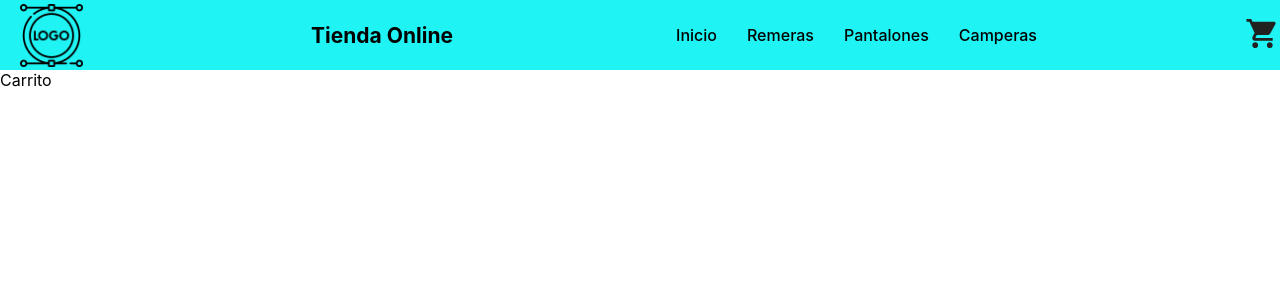
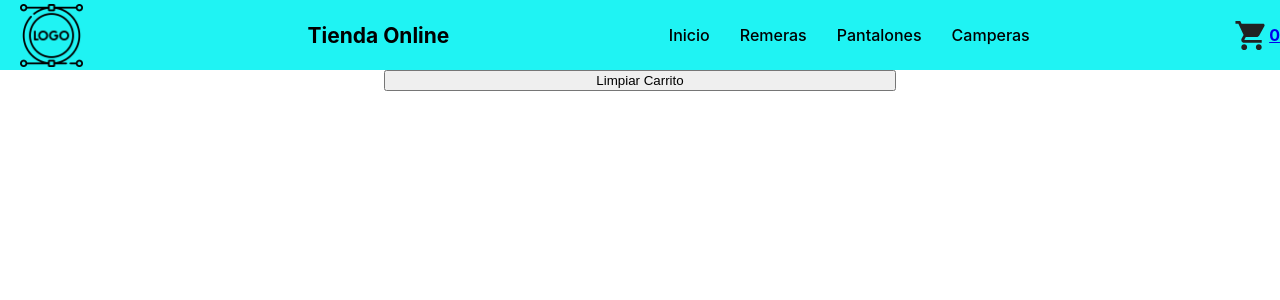
Before and after one commit to LucasCoronado/tienda-react, a React (Create React App) app: page /cart in a window 1280 px wide. Shown: the top 300 px of the page. Built offline with nearby package versions, Linux system fonts and the light colour scheme.

Commit message:
Desafio context

```diff
--- a/src/App.js
+++ b/src/App.js
@@ -4,12 +4,14 @@ import ItemListContainer from "./Components/ItemListContainer/ItemListContainer"
 import ItemDetailContainer from "./Components/ItemDetailContainer/ItemDetailContainer";
 import { BrowserRouter, Routes, Route } from "react-router-dom";
 import Cart from './Components/Cart/Cart.js'
+import CustomProvider from "./Context/CartContext";
 
 const App = () =>{
   const greeting= "Bienvenido/a a la Tienda"
 
   return (
     <BrowserRouter>
+    <CustomProvider>
     <NavBar/>
     <Routes>
       <Route path="/" element={<ItemListContainer greeting={greeting}/>}/>
@@ -17,6 +19,7 @@ const App = () =>{
       <Route path="/detail/:id" element={<ItemDetailContainer greeting={greeting}/>}/>
       <Route path="/cart" element={<Cart/>}/>
     </Routes>
+    </CustomProvider>
     </BrowserRouter>
 
   )
--- a/src/Components/Cart/Cart.js
+++ b/src/Components/Cart/Cart.js
@@ -1,8 +1,18 @@
-import React from 'react'
+import React, {useContext} from 'react'
+import { cartContext } from '../../Context/CartContext'
+import ItemCart from '../ItemCart/ItemCart'
+import "./cart.css"
+
+
 
 const Cart = () => {
+  const {productos, clear} = useContext(cartContext)
   return (
-    <div>Carrito</div>
+    <div>
+      {productos.map((producto) => <ItemCart key={producto.id} producto={producto}/>)}
+      <div className='cartBtn'>
+        <button onClick={clear}>Limpiar Carrito</button></div>
+    </div>
   )
 }
 
--- /dev/null
+++ b/src/Components/Cart/cart.css
@@ -0,0 +1,7 @@
+.cartBtn{
+    margin-left: 30%;
+    margin-right: 30%;
+    display: flex;
+    flex-direction: column;
+    justify-content: center;
+}
--- a/src/Components/CartWidget/CartWidget.js
+++ b/src/Components/CartWidget/CartWidget.js
@@ -1,10 +1,17 @@
-import React from "react";
+import React, {useContext} from "react";
 import ShoppingCartIcon from '@mui/icons-material/ShoppingCart';
 import { grey } from '@mui/material/colors';
+import { cartContext } from "../../Context/CartContext";
+import "./cartWidget.css"
 
 const CartWidget = () => {
+
+  const {cantidad} = useContext(cartContext)
   return (
+    <div className="cartWidget">
     <ShoppingCartIcon fontSize="large" sx={{ color: grey[900] }}/>
+    <h4>{cantidad}</h4>
+    </div>
   );
 };
 
--- /dev/null
+++ b/src/Components/CartWidget/cartWidget.css
@@ -0,0 +1,5 @@
+.cartWidget {
+    display: flex;
+    flex-direction: row;
+    align-items: center;
+}
--- /dev/null
+++ b/src/Components/ItemCart/ItemCart.css
@@ -0,0 +1,9 @@
+.itemCart {
+    margin: 20px;
+    width: 30%;
+    border: 1px solid black;
+    display: flex;
+    align-items:center;
+    justify-content: center;
+    flex-direction: column;
+}
--- /dev/null
+++ b/src/Components/ItemCart/ItemCart.js
@@ -0,0 +1,23 @@
+import React, {useContext} from 'react'
+import { cartContext } from '../../Context/CartContext'
+import "./ItemCart.css"
+
+
+
+const ItemCart = ({producto}) => {
+    const {nombre, cantidad, id} = producto
+    const {borrarProducto} = useContext(cartContext)
+
+    const borrarP = () =>{
+        borrarProducto(id)
+    }
+  return (
+    <div className='itemCart'>
+        <h2>{nombre}</h2>
+        <h4>{cantidad}</h4>
+        <button onClick={borrarP}>Borrar producto</button>
+    </div>
+  )
+}
+
+export default ItemCart
--- a/src/Components/ItemDetail/ItemDetail.js
+++ b/src/Components/ItemDetail/ItemDetail.js
@@ -1,19 +1,19 @@
-import React, {useState, useEffect} from 'react'
+import React, { useState, useContext } from 'react'
 import ItemCount from '../ItemCount/ItemCount'
 import "./itemDetail.css";
 import BtnFinalizar from '../BtnFinalizar/BtnFinalizar';
+import { cartContext } from '../../Context/CartContext';
 
-const ItemDetail = ({articulo}) => {
+const ItemDetail = ({ articulo }) => {
+
+  const { agregarProducto } = useContext(cartContext)
 
   const [click, setClick] = useState(true)
-
-    useEffect(() => {
-
-      }, [click])
 
   const onAdd = (contador) => {
     if (contador > 0) {
       console.log(`Se agregaron:  ${contador}`);
+      agregarProducto({ ...articulo, cantidad: contador })
       setClick(click === false)
     }
 
@@ -26,7 +26,7 @@ const ItemDetail = ({articulo}) => {
         <h1>{articulo.nombre}</h1>
         <h2>${articulo.precio}</h2>
         <h3>{articulo.descripcion}</h3>
-            { click ? <ItemCount stock={articulo.stock} initial={1} onAdd={onAdd}/> : <BtnFinalizar/>}
+        {click ? <ItemCount stock={articulo.stock} initial={1} onAdd={onAdd} /> : <BtnFinalizar />}
       </div>
     </div>
 
--- /dev/null
+++ b/src/Context/CartContext.js
@@ -0,0 +1,57 @@
+import React, { createContext, useState, useEffect} from 'react'
+
+export const cartContext = createContext();
+const { Provider } = cartContext;
+
+const CustomProvider = ({children}) => {
+
+  const [productos, setProductos] = useState([]);
+  const [cantidad, setCantidad] = useState([0])
+
+useEffect(() => {
+  cantidadProducto()
+
+},[productos])
+
+  const agregarProducto = (producto) => {
+    if (enCarrito(producto.id)) {
+      const found = productos.find(product => product.id === producto.id)
+      const index = productos.indexOf(found)
+      const productosX = [...productos]
+      productosX[index].cantidad += producto.cantidad
+      setProductos(productosX)
+    } else {
+      setProductos([...productos, producto])
+    }
+  }
+
+  const borrarProducto = (id) => {
+    const productoFilter = productos.filter(product => product.id !== id)
+    setProductos(productoFilter);
+    setCantidad()
+  };
+
+  const enCarrito = (id) => {
+    const found = productos.find(producto => producto.id === id)
+    return found ? true : false
+  };
+
+  const clear = () => {
+      setProductos([]);
+      setCantidad(0)
+  }
+
+  const cantidadProducto = () => {
+    let cantidadP = 0
+    productos.forEach(producto => cantidadP += producto.cantidad)
+    setCantidad(cantidadP)
+  }
+
+  return (
+    <Provider value={{ productos, agregarProducto, borrarProducto, clear, cantidad} }>
+        {children}
+    </Provider>
+  )
+}
+
+export default CustomProvider
```
Lines whose indentation alone changed are shown as unchanged.
